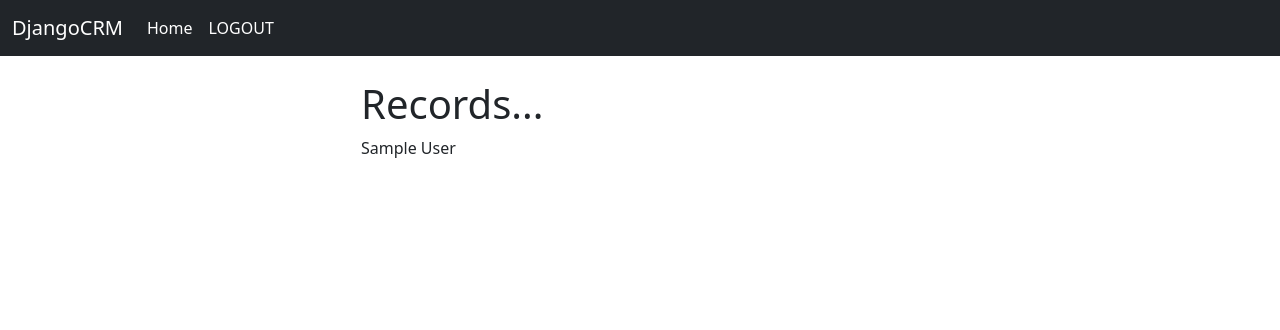
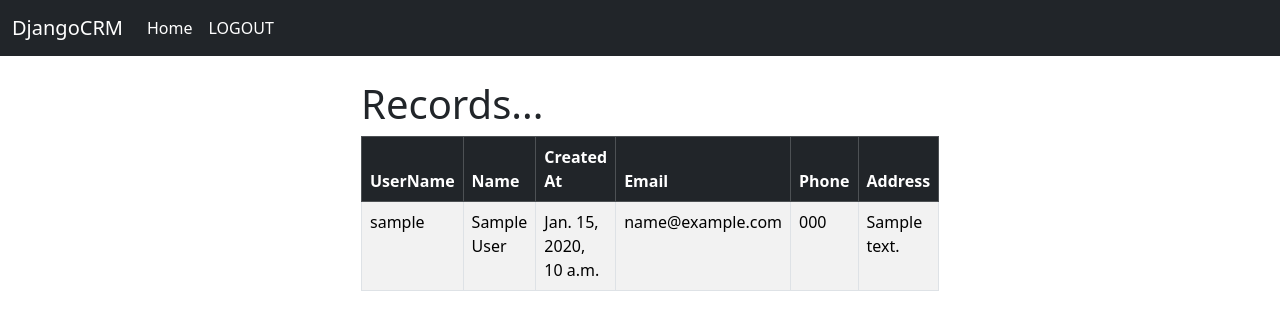
Before and after one commit to DeveshSoni973/DjanoCRM, a Django app: page / in a window 1280 px wide. Shown: the top 330 px of the page. Run offline with Django 5.2, Linux system fonts and the light colour scheme; a user stored in the database is signed in; tables that the repository leaves empty hold one stand-in row (values such as "Sample post").

Commit message:
added nice tables for the record view using BootStrap

```diff
--- a/website/templates/home.html
+++ b/website/templates/home.html
@@ -5,12 +5,35 @@
 <div class="col-md-6 offset-md-3">
     {% if user.is_authenticated  %}
     <h1>Records... </h1>
+
+    <table class="table table-striped table-hover table-bordered">
+        <thead class="table-dark">
+          <tr>
+            <th scope="col">UserName</th>
+            <th scope="col">Name</th>
+            <th scope="col">Created At</th>
+            <th scope="col">Email</th>
+            <th scope="col">Phone</th>
+            <th scope="col">Address</th>
+          </tr>
+        </thead>
+        <tbody>
+
     {% if records %}
         {% for record in records %}
-            {{record}}<br>
+            <tr>
+                <td>{{record.user}}</td>
+                <td>{{record.first_name}} {{record.last_name}}</td>
+                <td>{{record.created_at}}</td>
+                <td>{{record.email}}</td>
+                <td>{{record.phone}}</td>
+                <td>{{record.address}}</td>
+            </tr>
         {% endfor %}
     {% endif %}
 
+        </tbody>
+    </table>
 
 
 
```
